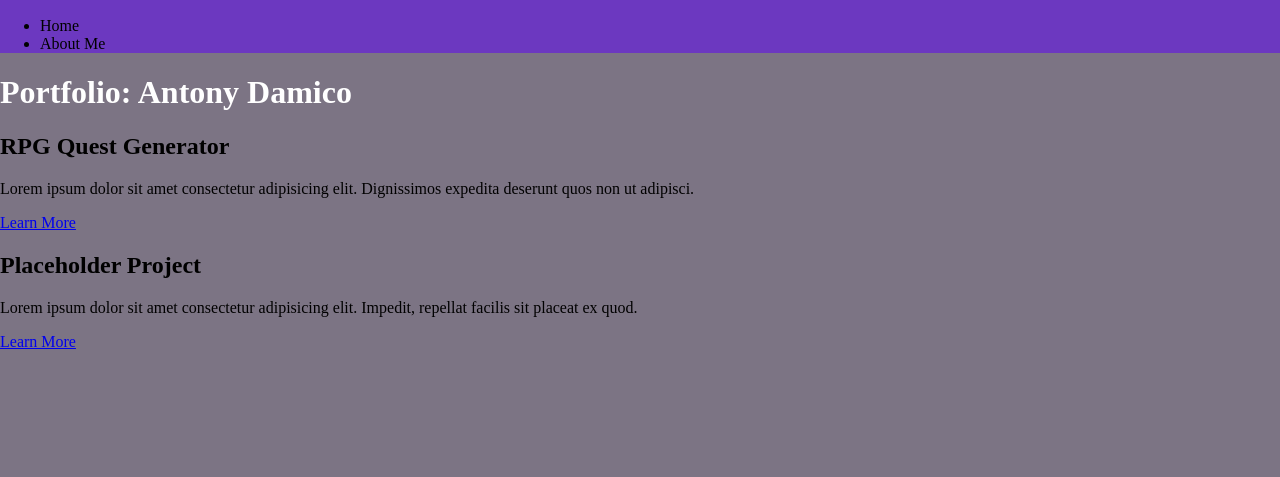
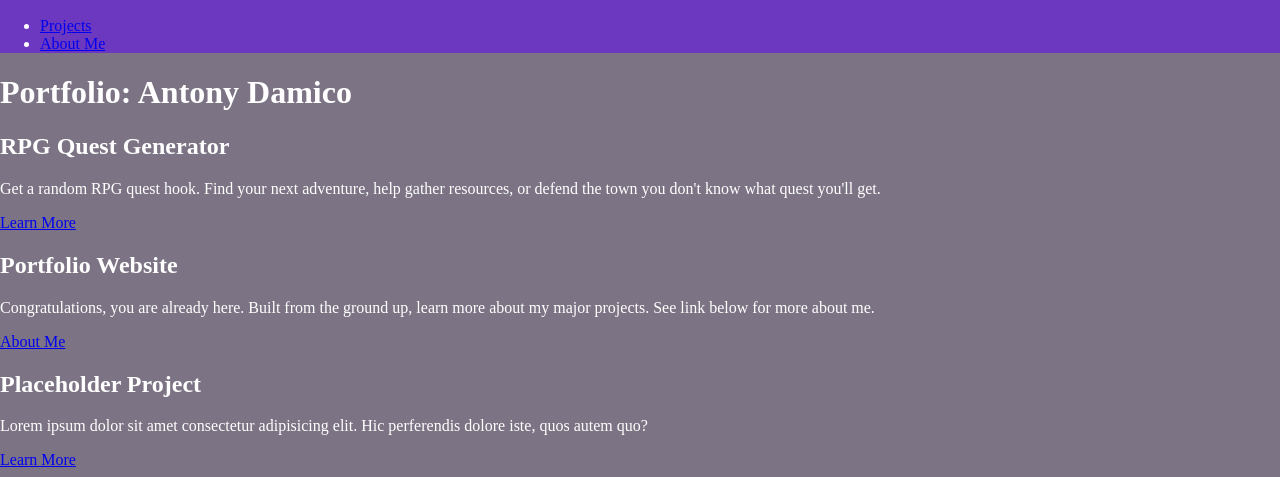
Before and after one commit to AntonyQDamico/Portfolio, a plain HTML site: page index.html in a window 1280 px wide. Shown: the part 323-800 px from the top of the page. Drawn offline with Linux system fonts and the light colour scheme.

Commit message:
added aboutMe.html page

```diff
--- a/index.html
+++ b/index.html
@@ -12,8 +12,8 @@
         <div class="icon"><img src="./files/images/Best Waifu Cosplay 1.png" alt="Logo"></div>
         <nav>
             <ul>
-                <li>Home</li>
-                <li>About Me</li>
+                <li><a href="./index.html">Projects</a></li>
+                <li><a href="./aboutMe.html">About Me</a></li>
             </ul>
         </nav>
     </header>
@@ -21,17 +21,19 @@
     <div class="card-holder">
         <div class="card">
             <h2 class="card-title">RPG Quest Generator</h2>
-            <p class="card-body">Lorem ipsum dolor sit amet consectetur adipisicing elit. Dignissimos expedita deserunt quos non ut adipisci.</p>
-            <a href="#" class="button">Learn More</a>
+            <p class="card-body">Get a random RPG quest hook. Find your next adventure, help gather resources, or defend the town you don't know what quest you'll get.</p>
+            <a href="https://github.com/AntonyQDamico/rpg-quester" class="button">Learn More</a>
+        </div>
+        <div class="card">
+            <h2 class="card-title">Portfolio Website</h2>
+            <p class="card-body">Congratulations, you are already here. Built from the ground up, learn more about my major projects. See link below for more about me.</p>
+            <a href="./aboutMe.html" class="button">About Me</a>
         </div>
         <div class="card">
             <h2 class="card-title">Placeholder Project</h2>
-            <p class="card-body">Lorem ipsum dolor sit amet consectetur adipisicing elit. Impedit, repellat facilis sit placeat ex quod.</p>
+            <p class="card-body">Lorem ipsum dolor sit amet consectetur adipisicing elit. Hic perferendis dolore iste, quos autem quo?</p>
             <a href="#" class="button">Learn More</a>
         </div>
     </div>
-
-
-
 </body>
 </html>
--- a/styles.css
+++ b/styles.css
@@ -4,7 +4,6 @@
     --bg-color: #7c7484;
     --accent-color: #f74e32;
     --main-text-color: #fff;
-    --main-text-color2: #b0a8b9;
 }
 
 *, *::before, *::after {
@@ -13,6 +12,7 @@
 body{
     margin: 0;
     background-color: var(--bg-color);
+    color: var(--main-text-color);
 }
 
 /*Header Section starts here*/
```
Also changed, not shown: aboutMe.html (added, +40 -0 lines), files/images/icons8-css3-100.png (added), files/images/icons8-git-100-2.png (added), files/images/icons8-github-100-3.png (added), files/images/icons8-html-5-100.png (added), files/images/icons8-python-100-2.png (added).
